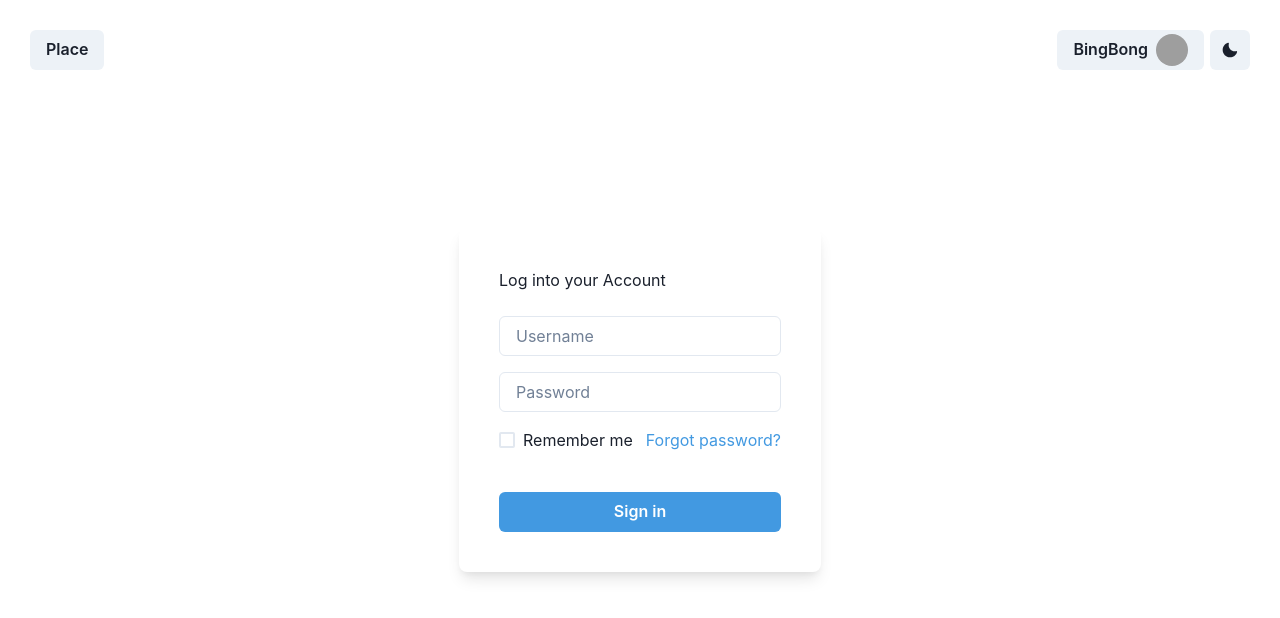
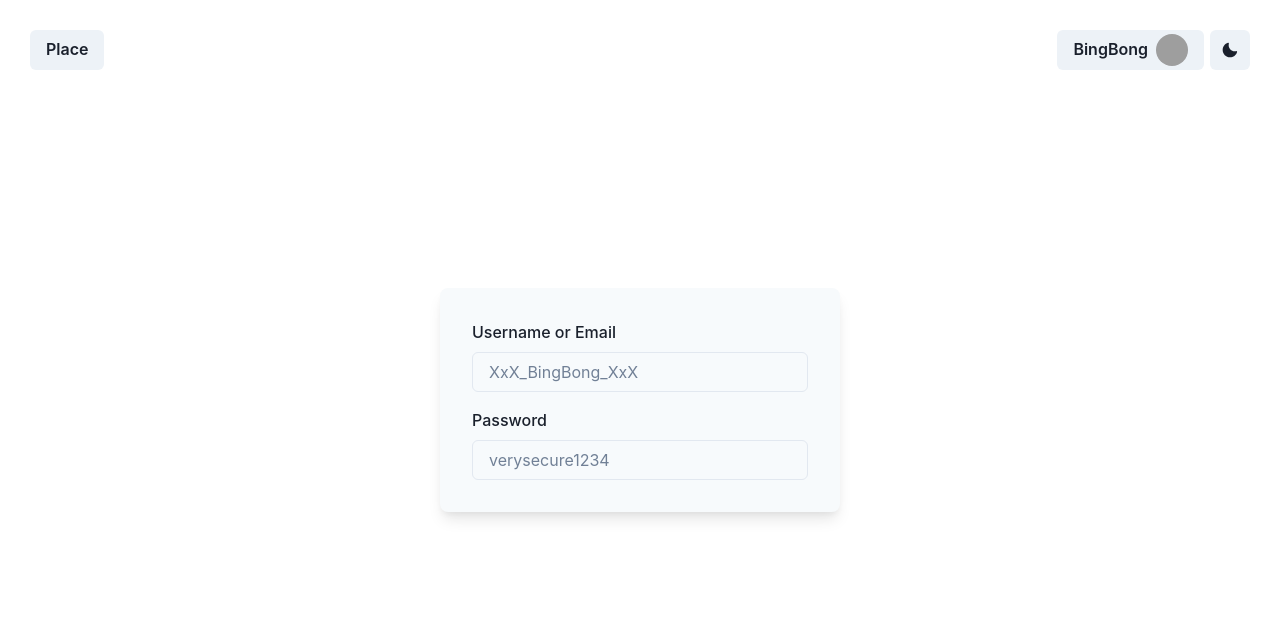
Before and after one commit to Jan540/pixel-perfect, a Next.js app in the folder web/: page /login in a window 1280 px wide. Shown: the top 618 px of the page. Built offline with nearby package versions, Linux system fonts and the light colour scheme; grey boxes are pictures that could not be loaded.

Commit message:
bing bongus 🌋

```diff
--- a/web/package.json
+++ b/web/package.json
@@ -9,12 +9,14 @@
     "lint": "next lint"
   },
   "dependencies": {
+    "@apollo/client": "^3.7.0",
     "@chakra-ui/icons": "^2.0.11",
     "@chakra-ui/react": "^2.3.5",
     "@emotion/react": "^11",
     "@emotion/styled": "^11",
     "formik": "^2.2.9",
     "framer-motion": "^6",
+    "graphql": "^16.6.0",
     "next": "12.3.0",
     "react": "18.2.0",
     "react-dom": "18.2.0",
--- a/web/pages/login.tsx
+++ b/web/pages/login.tsx
@@ -12,68 +12,72 @@ import {
   FormControl,
   FormLabel,
   Link,
+  FormErrorMessage,
 } from "@chakra-ui/react";
 import { NextPage } from "next";
-import React from "react";
-import { FC } from "react";
+import React, { FC } from "react";
+import { Formik } from "formik";
+import { log } from "util";
 
 const Login: NextPage = () => {
   return (
-    <>
-      <Flex justifyContent="center" height="50vh">
-        <LoginFields />
-      </Flex>
-    </>
-  );
-};
-
-const LoginFields: FC = () => {
-  return (
-    <Flex
-      alignItems={"center"}
-      justifyContent={"center"}
-      bg={useColorModeValue("grey.50", "grey.800")}
-      height="100vh"
-    >
+    <Flex height="100vh" justifyContent={"center"} alignItems={"center"}>
       <Box
-        rounded={"lg"}
-        bg={useColorModeValue("white", "gray.700")}
-        boxShadow={"lg"}
-        p={"10"}
+        boxShadow="lg"
+        w="400px"
+        backgroundColor={useColorModeValue("gray.50", "gray.700")}
+        borderRadius={8}
       >
-        <Text fontSize="2 xl" paddingBottom={6}>
-          Log into your Account
-        </Text>
-        <Stack spacing={4}>
-          <FormControl id="email">
-            <Input placeholder="Username" type="username" />
-          </FormControl>
-          <FormControl id="password">
-            <Input placeholder="Password" type="password" />
-          </FormControl>
-          <Stack spacing={10}>
-            <Stack
-              direction={{ base: "column", sm: "row" }}
-              align={"start"}
-              justify={"space-between"}
-            >
-              <Checkbox>Remember me</Checkbox>
-              <Link color={"blue.400"}>Forgot password?</Link>
-            </Stack>
-            <Button
-              bg={"blue.400"}
-              color={"white"}
-              _hover={{
-                bg: "blue.500",
-              }}
-            >
-              Sign in
-            </Button>
-          </Stack>
-        </Stack>
+        <LoginForm />
       </Box>
     </Flex>
   );
 };
 
+const LoginForm: FC = () => {
+  return (
+    <Formik
+      initialValues={{
+        usernameOrEmail: "",
+        password: "",
+        remember: false,
+      }}
+      onSubmit={(values) => {
+        console.log(
+          `${values.usernameOrEmail} ${values.password} ${values.remember}`
+        );
+      }}
+    >
+      {({ values, errors, touched, handleChange, handleSubmit }) => (
+        <form onSubmit={handleSubmit}>
+          <Stack spacing={4} p={8}>
+            <FormControl isInvalid={errors.usernameOrEmail !== undefined}>
+              <FormLabel>Username or Email</FormLabel>
+              <Input
+                type="text"
+                name="usernameOrEmail"
+                onChange={handleChange}
+                value={values.usernameOrEmail}
+                placeholder="XxX_BingBong_XxX"
+              />
+              <FormErrorMessage>{errors.usernameOrEmail}</FormErrorMessage>
+            </FormControl>
+            <FormControl>
+              <FormLabel>Password</FormLabel>
+              <Input
+                type="password"
+                name="password"
+                onChange={handleChange}
+                value={values.password}
+                placeholder="verysecure1234"
+              />
+              <FormErrorMessage>{errors.password}</FormErrorMessage>
+            </FormControl>
+          </Stack>
+        </form>
+      )}
+    </Formik>
+  );
+};
+
 export default Login;
```
Also changed, not shown: web/components/Navbar.tsx (+0 -14 lines), 2 other files (tests, documents, lock files or other folders).
